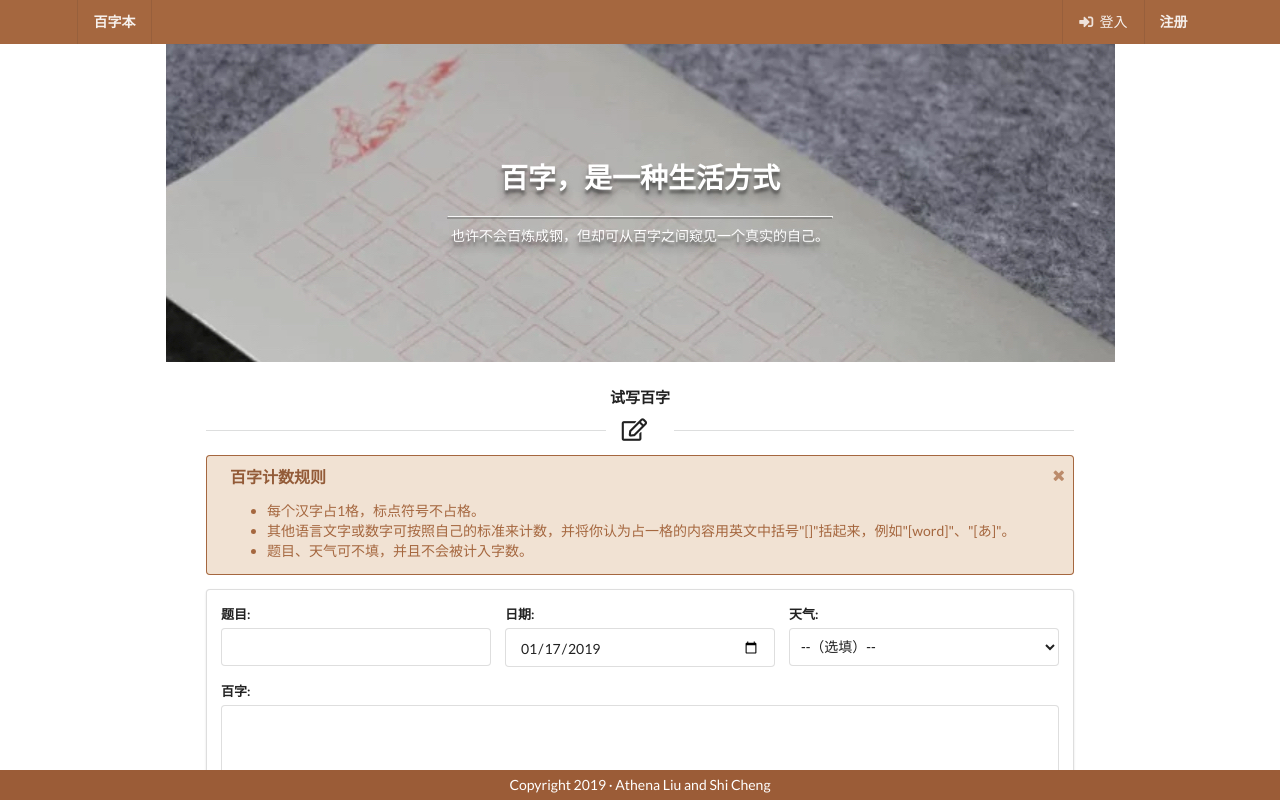
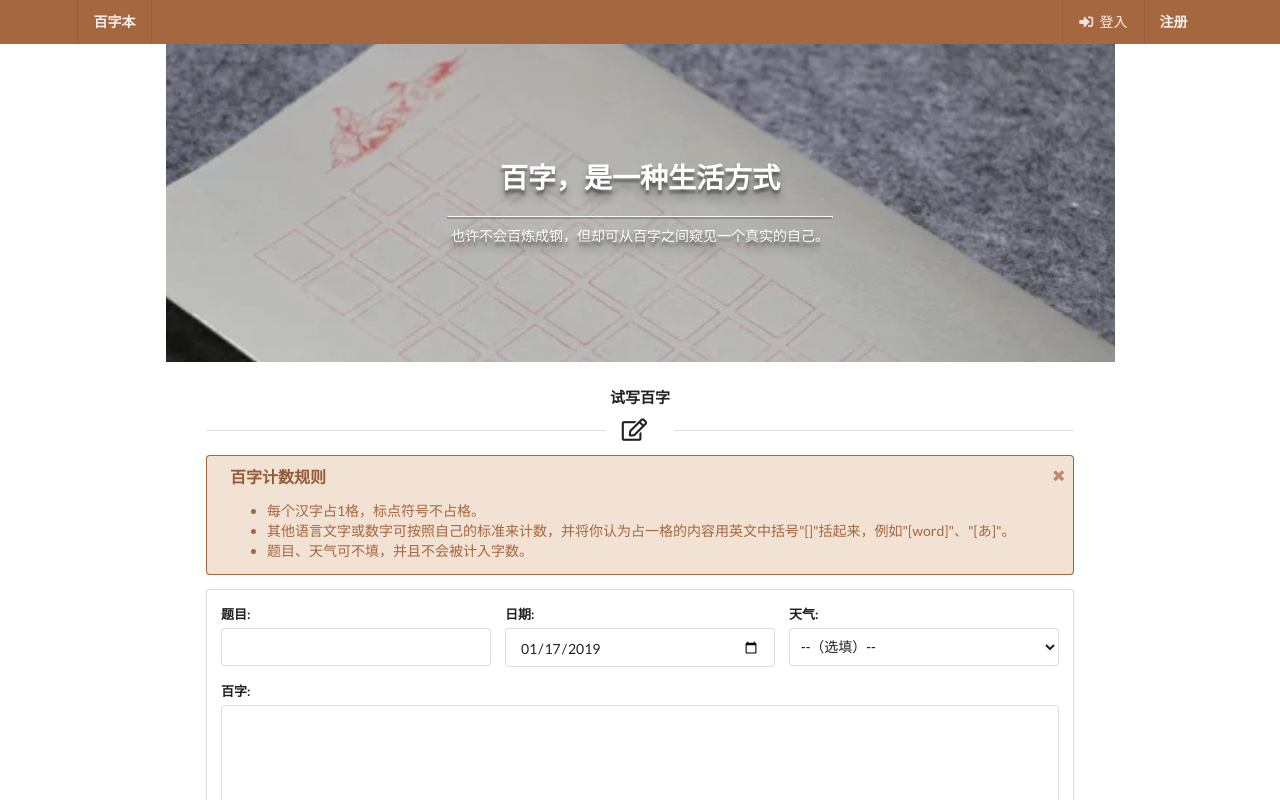
Before and after one commit to XiaoheLiu/baizi-journal-front-end, a React (Create React App) app: page / in a window 1280 px wide. Shown: the top 800 px of the page. Built offline with nearby package versions, Linux system fonts and the light colour scheme.

Commit message:
Fix footer styling

```diff
--- /dev/null
+++ b/src/App.css
@@ -0,0 +1,8 @@
+#page-container {
+  position: relative;
+  min-height: 100vh;
+}
+#content-wrap {
+  padding-bottom: 4rem;
+  margin-top: 4em;
+}
--- a/src/App.js
+++ b/src/App.js
@@ -11,13 +11,14 @@
 import SignInForm from "./components/SignInForm";
 import SignUpForm from "./components/SignUpForm";
 import PageNotFound from "./components/PageNotFound";
+import "./App.css";
 
 class App extends Component {
   render() {
     return (
-      <div style={{ margin: "4em auto" }}>
+      <div id="page-container">
         <BrowserRouter>
-          <div>
+          <div id="content-wrap">
             <NavBar />
             <Switch>
               <RedirectIfLoggedIn path="/" exact component={Landing} />
--- a/src/components/Footer/Footer.css
+++ b/src/components/Footer/Footer.css
@@ -1,12 +1,11 @@
 .footer {
-  position: fixed;
+  position: absolute;
   left: 0;
   bottom: 0;
-  width: 100%;
+  width: 100vw;
   padding: 5px 5px 5px 5px;
   background-color: rgb(155, 92, 55);
   color: white;
-  text-align: center;
 }
 
 .footer p {
```
